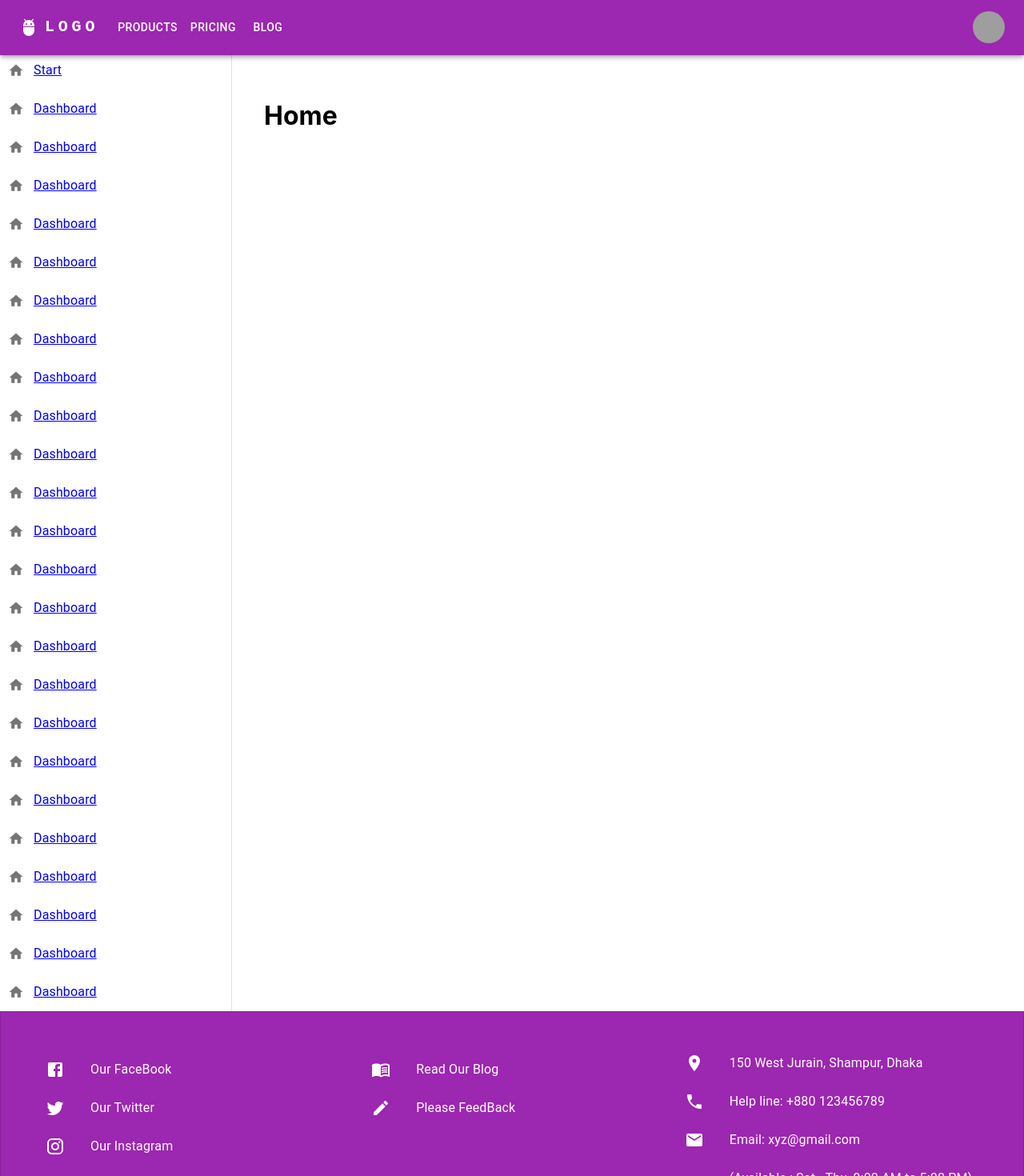
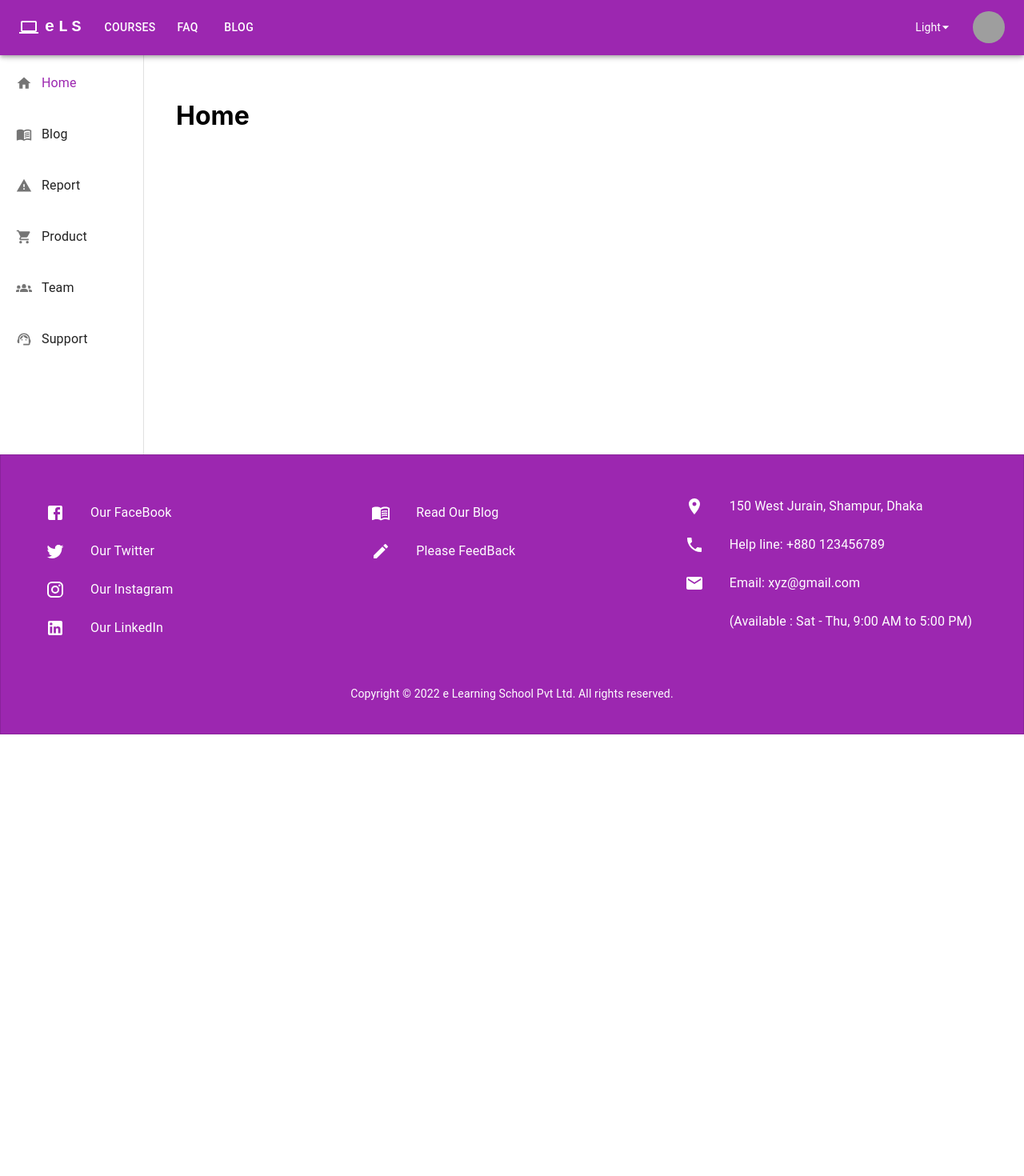
Before and after one commit to Shahin0710/Assignment-10, a React (Create React App) app: page / in a window 1280 px wide. Shown: the top 1470 px of the page at 80% size. After the commit the page ends 918 px from the top, so only its background shows below. Built offline with nearby package versions, Linux system fonts and the light colour scheme; grey boxes are pictures that could not be loaded.

Commit message:
Sidebar Component Created

```diff
--- a/package.json
+++ b/package.json
@@ -16,6 +16,7 @@
     "react-router-dom": "^6.4.2",
     "react-scripts": "5.0.1",
     "styled-components": "^5.3.6",
+    "tss-react": "^4.4.1",
     "web-vitals": "^2.1.4"
   },
   "scripts": {
--- /dev/null
+++ b/src/components/Blog.js
@@ -0,0 +1,15 @@
+import { Box } from '@mui/material';
+import React from 'react';
+import ComponentsLayout from './ComponentsLayout';
+
+const Blog = () => {
+  return (
+    <ComponentsLayout>
+      <Box>
+        <h1>Blog</h1>
+      </Box>
+    </ComponentsLayout>
+  )
+}
+
+export default Blog;
--- /dev/null
+++ b/src/components/Color.js
@@ -0,0 +1,39 @@
+import { MenuItem, Select } from '@mui/material';
+import * as React from 'react';
+
+const Color = function () {
+
+    const [colorTheme, setColorTheme] = React.useState("light");
+    const handleColorThemeChange = (event) => {
+        setColorTheme(event.target.value);
+    };
+
+    return (
+        <Select
+            variant="standard"
+            value={colorTheme}
+            onChange={handleColorThemeChange}
+            autoWidth
+            disableUnderline
+            sx={{
+                mr: 2,
+                color: 'inherit',
+                fontSize: '14px',
+                '& .MuiSelect-icon': {
+                    color: 'inherit',
+                    right: '8px',
+                    fontSize: '20px',
+                },
+            }}
+        >
+            <MenuItem dense value="light">
+                Light
+            </MenuItem>
+            <MenuItem dense value="dark">
+                Dark
+            </MenuItem>
+        </Select>
+    );
+};
+
+export default Color;
--- a/src/components/Header.js
+++ b/src/components/Header.js
@@ -1,4 +1,4 @@
-import AdbIcon from '@mui/icons-material/Adb';
+import ComputerIcon from '@mui/icons-material/Computer';
 import MenuIcon from '@mui/icons-material/Menu';
 import AppBar from '@mui/material/AppBar';
 import Avatar from '@mui/material/Avatar';
@@ -12,8 +12,9 @@ import Toolbar from '@mui/material/Toolbar';
 import Tooltip from '@mui/material/Tooltip';
 import Typography from '@mui/material/Typography';
 import * as React from 'react';
+import Color from './Color';
 
-const pages = ['Products', 'Pricing', 'Blog'];
+const pages = ['Courses', 'FAQ', 'Blog'];
 const settings = ['Profile', 'Account', 'Dashboard', 'Logout'];
 
 function Header() {
@@ -40,7 +41,7 @@ function Header() {
     <AppBar position="fixed" color='secondary' sx={{ zIndex: (theme) => theme.zIndex.drawer + 2 }}>
       <Container maxWidth="xl">
         <Toolbar disableGutters>
-          <AdbIcon sx={{ display: { xs: 'none', md: 'flex' }, mr: 1 }} />
+          <ComputerIcon sx={{ display: { xs: 'none', md: 'flex' }, mr: 1 }} />
           <Typography
             variant="h6"
             noWrap
@@ -56,7 +57,7 @@ function Header() {
               textDecoration: 'none',
             }}
           >
-            LOGO
+            eLS
           </Typography>
 
           <Box sx={{ flexGrow: 1, display: { xs: 'flex', md: 'none' } }}>
@@ -95,7 +96,7 @@ function Header() {
               ))}
             </Menu>
           </Box>
-          <AdbIcon sx={{ display: { xs: 'flex', md: 'none' }, mr: 1 }} />
+          <ComputerIcon sx={{ display: { xs: 'flex', md: 'none' }, mr: 1 }} />
           <Typography
             variant="h5"
             noWrap
@@ -112,7 +113,7 @@ function Header() {
               textDecoration: 'none',
             }}
           >
-            LOGO
+            eLS
           </Typography>
           <Box sx={{ flexGrow: 1, display: { xs: 'none', md: 'flex' } }}>
             {pages.map((page) => (
@@ -127,6 +128,7 @@ function Header() {
           </Box>
 
           <Box sx={{ flexGrow: 0 }}>
+            <Color />
             <Tooltip title="Open settings">
               <IconButton onClick={handleOpenUserMenu} sx={{ p: 0 }}>
                 <Avatar alt="Remy Sharp" src="/static/images/avatar/2.jpg" />
--- /dev/null
+++ b/src/components/Product.js
@@ -0,0 +1,15 @@
+import { Box } from '@mui/material';
+import React from 'react';
+import ComponentsLayout from './ComponentsLayout';
+
+const Product = () => {
+  return (
+    <ComponentsLayout>
+      <Box>
+        <h1>Product</h1>
+      </Box>
+    </ComponentsLayout>
+  )
+}
+
+export default Product;
--- /dev/null
+++ b/src/components/Report.js
@@ -0,0 +1,15 @@
+import { Box } from '@mui/material';
+import React from 'react';
+import ComponentsLayout from './ComponentsLayout';
+
+const Report = () => {
+  return (
+    <ComponentsLayout>
+      <Box>
+        <h1>Report</h1>
+      </Box>
+    </ComponentsLayout>
+  )
+}
+
+export default Report;
--- a/src/components/Sidebar.js
+++ b/src/components/Sidebar.js
@@ -1,4 +1,9 @@
+import Groups2Icon from '@mui/icons-material/Groups2';
 import HomeIcon from '@mui/icons-material/Home';
+import MenuBookIcon from '@mui/icons-material/MenuBook';
+import ReportProblemIcon from '@mui/icons-material/ReportProblem';
+import ShoppingCartIcon from '@mui/icons-material/ShoppingCart';
+import SupportAgentIcon from '@mui/icons-material/SupportAgent';
 import MuiDrawer from '@mui/material/Drawer';
 import List from '@mui/material/List';
 import ListItem from '@mui/material/ListItem';
@@ -7,26 +12,19 @@ import ListItemIcon from '@mui/material/ListItemIcon';
 import ListItemText from '@mui/material/ListItemText';
 import { styled } from '@mui/material/styles';
 import React from 'react';
-import { NavLink } from 'react-router-dom';
+import { NavLink, useLocation } from 'react-router-dom';
+import { makeStyles } from 'tss-react/mui';
 
-const drawerWidth = 290;
+const drawerWidth = 180;
 
 const Drawer = styled(MuiDrawer, { shouldForwardProp: (prop) => prop !== 'open' })(({ theme, open }) => ({
     '& .MuiDrawer-paper': {
         position: 'relative',
         whiteSpace: 'nowrap',
         width: drawerWidth,
-        // transition: theme.transitions.create('width', {
-        //     easing: theme.transitions.easing.sharp,
-        //     duration: theme.transitions.duration.enteringScreen,
-        // }),
         boxSizing: 'border-box',
         ...(!open && {
             overflowX: 'hidden',
-            // transition: theme.transitions.create('width', {
-            //     easing: theme.transitions.easing.sharp,
-            //     duration: theme.transitions.duration.leavingScreen,
-            // }),
             width: theme.spacing(4),
             [theme.breakpoints.up('sm')]: {
                 width: theme.spacing(5.5),
@@ -37,7 +35,7 @@ const Drawer = styled(MuiDrawer, { shouldForwardProp: (prop) => prop !== 'open'
 
 const SidebarNav = styled(List)({
     '& .MuiListItemButton-root': {
-        paddingLeft: 10,
+        paddingLeft: 20,
     },
     '& .MuiListItemIcon-root': {
         minWidth: 0,
@@ -48,259 +46,125 @@ const SidebarNav = styled(List)({
     },
 });
 
-
+// A STYLE SHEET
+const useStyles = makeStyles()((theme) => {
+   return {
+     navLink: {
+        textDecoration: 'none',
+        color: 'inherit',
+     },
+     navLinkActive: {
+        textDecoration: 'none',
+        color: '#9c27b0',
+     },
+   };
+ });
 
 const Sidebar = function () {
+    const { classes } = useStyles();
+    const location = useLocation();
+
     return (
         <Drawer variant="permanent" open={true} sx={{ height: '100%' }}>
             <SidebarNav component="nav" disablePadding>
-                <NavLink to="/">
-                    <ListItem component="div" disablePadding>
+                <NavLink to="/"
+                    className={
+                        location.pathname === '/'
+                            ? classes.navLinkActive
+                            : classes.navLink
+                    }
+                >
+                    <ListItem component="div" disablePadding sx={{ mt: 2 }}>
                         <ListItemButton>
                             <ListItemIcon>
                                 <HomeIcon />
                             </ListItemIcon>
-                            <ListItemText primary='Start' />
+                            <ListItemText primary='Home' />
                         </ListItemButton>
                     </ListItem>
                 </NavLink>
-                <NavLink to="/">
-                    <ListItem component="div" disablePadding>
+
+                <NavLink to="/blog"
+                    className={
+                        location.pathname === '/blog'
+                            ? classes.navLinkActive
+                            : classes.navLink
+                    }
+                >
+                    <ListItem component="div" disablePadding sx={{ mt: 2 }}>
                         <ListItemButton>
                             <ListItemIcon>
-                                <HomeIcon />
+                                <MenuBookIcon />
                             </ListItemIcon>
-                            <ListItemText primary='Dashboard' />
+                            <ListItemText primary='Blog' />
                         </ListItemButton>
                     </ListItem>
                 </NavLink>
-                <NavLink to="/">
-                    <ListItem component="div" disablePadding>
+
+                <NavLink to="/report"
+                    className={
+                        location.pathname === '/report'
+                            ? classes.navLinkActive
+                            : classes.navLink
+                    }
+                >
+                    <ListItem component="div" disablePadding sx={{ mt: 2 }}>
                         <ListItemButton>
                             <ListItemIcon>
-                                <HomeIcon />
+                                <ReportProblemIcon />
                             </ListItemIcon>
-                            <ListItemText primary='Dashboard' />
+                            <ListItemText primary='Report' />
                         </ListItemButton>
                     </ListItem>
                 </NavLink>
-                <NavLink to="/">
-                    <ListItem component="div" disablePadding>
+
+                <NavLink to="/product"
+                    className={
+                        location.pathname === '/product'
+                            ? classes.navLinkActive
+                            : classes.navLink
+                    }
+                >
+                    <ListItem component="div" disablePadding sx={{ mt: 2 }}>
                         <ListItemButton>
                             <ListItemIcon>
-                                <HomeIcon />
+                                <ShoppingCartIcon />
                             </ListItemIcon>
-                            <ListItemText primary='Dashboard' />
+                            <ListItemText primary='Product' />
                         </ListItemButton>
                     </ListItem>
                 </NavLink>
-                <NavLink to="/">
-                    <ListItem component="div" disablePadding>
+
+                <NavLink to="/team"
+                    className={
+                        location.pathname === '/team'
+                            ? classes.navLinkActive
+                            : classes.navLink
+                    }
+                >
+                    <ListItem component="div" disablePadding sx={{ mt: 2 }}>
                         <ListItemButton>
                             <ListItemIcon>
-                                <HomeIcon />
+                                <Groups2Icon />
                             </ListItemIcon>
-                            <ListItemText primary='Dashboard' />
+                            <ListItemText primary='Team' />
                         </ListItemButton>
                     </ListItem>
                 </NavLink>
-                <NavLink to="/">
-                    <ListItem component="div" disablePadding>
+
+                <NavLink to="/support"
+                    className={
+                        location.pathname === '/support'
+                            ? classes.navLinkActive
+                            : classes.navLink
+                    }
+                >
+                    <ListItem component="div" disablePadding sx={{ mt: 2, mb: 15 }}>
                         <ListItemButton>
                             <ListItemIcon>
-                                <HomeIcon />
+                                <SupportAgentIcon />
                             </ListItemIcon>
-                            <ListItemText primary='Dashboard' />
-                        </ListItemButton>
-                    </ListItem>
-                </NavLink>
-                <NavLink to="/">
-                    <ListItem component="div" disablePadding>
-                        <ListItemButton>
-                            <ListItemIcon>
-                                <HomeIcon />
-                            </ListItemIcon>
-                            <ListItemText primary='Dashboard' />
-                        </ListItemButton>
-                    </ListItem>
-                </NavLink>
-                <NavLink to="/">
-                    <ListItem component="div" disablePadding>
-                        <ListItemButton>
-                            <ListItemIcon>
-                                <HomeIcon />
-                            </ListItemIcon>
-                            <ListItemText primary='Dashboard' />
-                        </ListItemButton>
-                    </ListItem>
-                </NavLink>
-                <NavLink to="/">
-                    <ListItem component="div" disablePadding>
-                        <ListItemButton>
-                            <ListItemIcon>
-                                <HomeIcon />
-                            </ListItemIcon>
-                            <ListItemText primary='Dashboard' />
-                        </ListItemButton>
-                    </ListItem>
-                </NavLink>
-                <NavLink to="/">
-                    <ListItem component="div" disablePadding>
-                        <ListItemButton>
-                            <ListItemIcon>
-                                <HomeIcon />
-                            </ListItemIcon>
-                            <ListItemText primary='Dashboard' />
-                        </ListItemButton>
-                    </ListItem>
-                </NavLink>
-                <NavLink to="/">
-                    <ListItem component="div" disablePadding>
-                        <ListItemButton>
-                            <ListItemIcon>
-                                <HomeIcon />
-                            </ListItemIcon>
-                            <ListItemText primary='Dashboard' />
-                        </ListItemButton>
-                    </ListItem>
-                </NavLink>
-                <NavLink to="/">
-                    <ListItem component="div" disablePadding>
-                        <ListItemButton>
-                            <ListItemIcon>
-                                <HomeIcon />
-                            </ListItemIcon>
-                            <ListItemText primary='Dashboard' />
-                        </ListItemButton>
-                    </ListItem>
-                </NavLink>
-                <NavLink to="/">
-                    <ListItem component="div" disablePadding>
-                        <ListItemButton>
-                            <ListItemIcon>
-                                <HomeIcon />
-                            </ListItemIcon>
-                            <ListItemText primary='Dashboard' />
-                        </ListItemButton>
-                    </ListItem>
-                </NavLink>
-                <NavLink to="/">
-                    <ListItem component="div" disablePadding>
-                        <ListItemButton>
-                            <ListItemIcon>
-                                <HomeIcon />
-                            </ListItemIcon>
-                            <ListItemText primary='Dashboard' />
-                        </ListItemButton>
-                    </ListItem>
-                </NavLink>
-                <NavLink to="/">
-                    <ListItem component="div" disablePadding>
-                        <ListItemButton>
-                            <ListItemIcon>
-                                <HomeIcon />
-                            </ListItemIcon>
-                            <ListItemText primary='Dashboard' />
-                        </ListItemButton>
-                    </ListItem>
-                </NavLink>
-                <NavLink to="/">
-                    <ListItem component="div" disablePadding>
-                        <ListItemButton>
-                            <ListItemIcon>
-                                <HomeIcon />
-                            </ListItemIcon>
-                            <ListItemText primary='Dashboard' />
-                        </ListItemButton>
-                    </ListItem>
-                </NavLink>
-                <NavLink to="/">
-                    <ListItem component="div" disablePadding>
-                        <ListItemButton>
-                            <ListItemIcon>
-                                <HomeIcon />
-                            </ListItemIcon>
-                            <ListItemText primary='Dashboard' />
-                        </ListItemButton>
-                    </ListItem>
-                </NavLink>
-                <NavLink to="/">
-                    <ListItem component="div" disablePadding>
-                        <ListItemButton>
-                            <ListItemIcon>
-                                <HomeIcon />
-                            </ListItemIcon>
-                            <ListItemText primary='Dashboard' />
-                        </ListItemButton>
-                    </ListItem>
-                </NavLink>
-                <NavLink to="/">
-                    <ListItem component="div" disablePadding>
-                        <ListItemButton>
-                            <ListItemIcon>
-                                <HomeIcon />
-                            </ListItemIcon>
-                            <ListItemText primary='Dashboard' />
-                        </ListItemButton>
-                    </ListItem>
-                </NavLink>
-                <NavLink to="/">
-                    <ListItem component="div" disablePadding>
-                        <ListItemButton>
-                            <ListItemIcon>
-                                <HomeIcon />
-                            </ListItemIcon>
-                            <ListItemText primary='Dashboard' />
-                        </ListItemButton>
-                    </ListItem>
-                </NavLink>
-                <NavLink to="/">
-                    <ListItem component="div" disablePadding>
-                        <ListItemButton>
-                            <ListItemIcon>
-                                <HomeIcon />
-                            </ListItemIcon>
-                            <ListItemText primary='Dashboard' />
-                        </ListItemButton>
-                    </ListItem>
-                </NavLink>
-                <NavLink to="/">
-                    <ListItem component="div" disablePadding>
-                        <ListItemButton>
-                            <ListItemIcon>
-                                <HomeIcon />
-                            </ListItemIcon>
-                            <ListItemText primary='Dashboard' />
-                        </ListItemButton>
-                    </ListItem>
-                </NavLink>
-                <NavLink to="/">
-                    <ListItem component="div" disablePadding>
-                        <ListItemButton>
-                            <ListItemIcon>
-                                <HomeIcon />
-                            </ListItemIcon>
-                            <ListItemText primary='Dashboard' />
-                        </ListItemButton>
-                    </ListItem>
-                </NavLink>
-                <NavLink to="/">
-                    <ListItem component="div" disablePadding>
-                        <ListItemButton>
-                            <ListItemIcon>
-                                <HomeIcon />
-                            </ListItemIcon>
-                            <ListItemText primary='Dashboard' />
-                        </ListItemButton>
-                    </ListItem>
-                </NavLink>
-                <NavLink to="/">
-                    <ListItem component="div" disablePadding>
-                        <ListItemButton>
-                            <ListItemIcon>
-                                <HomeIcon />
-                            </ListItemIcon>
-                            <ListItemText primary='Dashboard' />
+                            <ListItemText primary='Support' />
                         </ListItemButton>
                     </ListItem>
                 </NavLink>
--- /dev/null
+++ b/src/components/Support.js
@@ -0,0 +1,15 @@
+import { Box } from '@mui/material';
+import React from 'react';
+import ComponentsLayout from './ComponentsLayout';
+
+const Support = () => {
+  return (
+    <ComponentsLayout>
+      <Box>
+        <h1>Support</h1>
+      </Box>
+    </ComponentsLayout>
+  )
+}
+
+export default Support;
--- /dev/null
+++ b/src/components/Team.js
@@ -0,0 +1,15 @@
+import { Box } from '@mui/material';
+import React from 'react';
+import ComponentsLayout from './ComponentsLayout';
+
+const Team = () => {
+  return (
+    <ComponentsLayout>
+      <Box>
+        <h1>Team</h1>
+      </Box>
+    </ComponentsLayout>
+  )
+}
+
+export default Team;
```
Also changed, not shown: src/App.js (+10 -0 lines), src/components/ComponentsLayout.js (+0 -12 lines), 1 other file (tests, documents, lock files or other folders).
